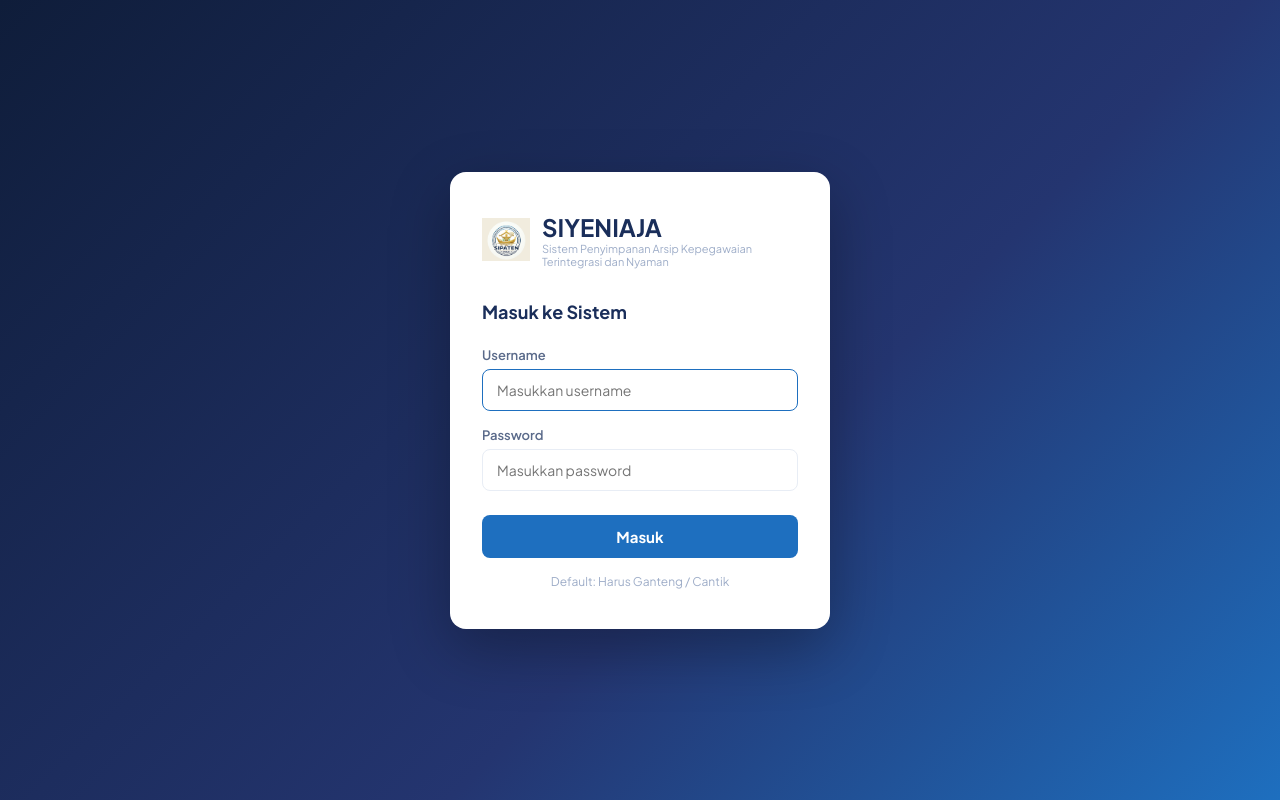
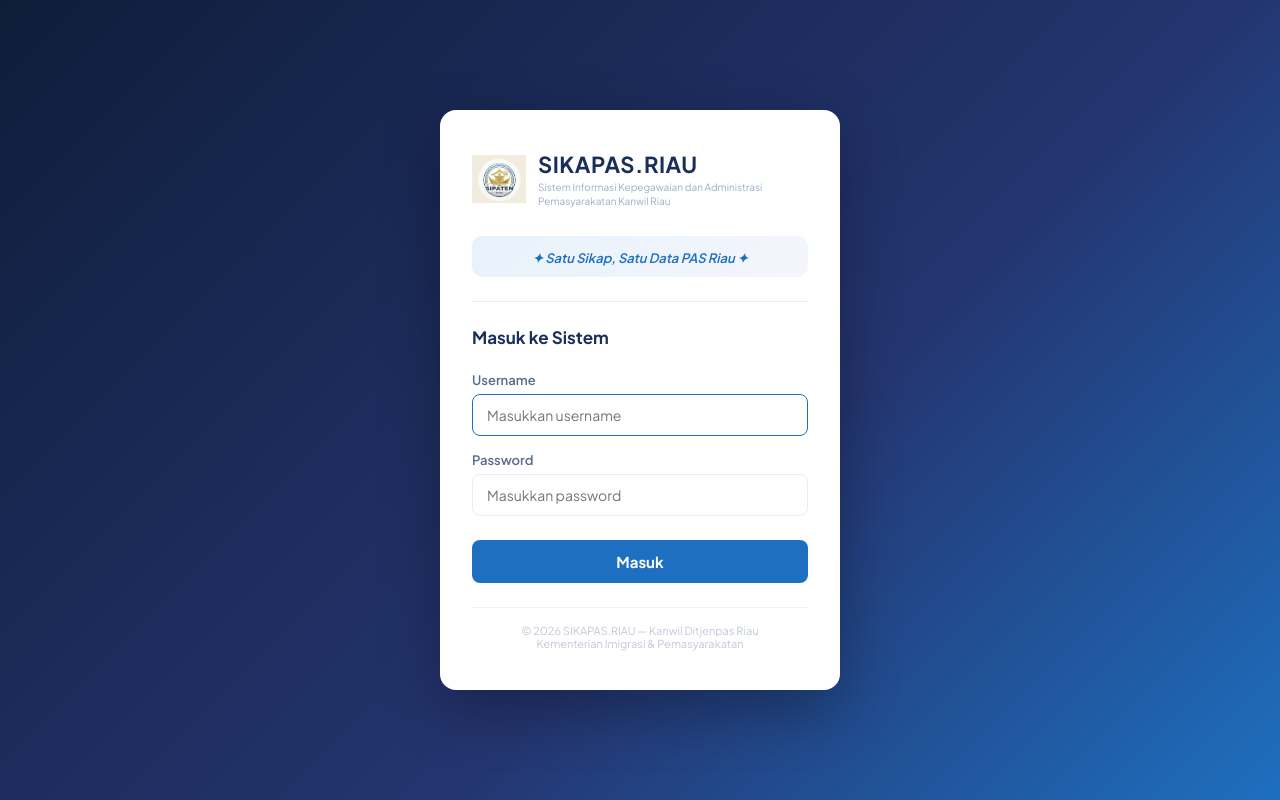
Before and after one commit to twisteersix-debug/sikapas, a PHP site: page /sipaten/login.php in a window 1280 px wide. Run offline with PHP 8.4, Linux system fonts and the light colour scheme.

Commit message:
Update login.php

```diff
--- a/login.php
+++ b/login.php
@@ -1,6 +1,6 @@
 <?php
 // ============================================================
-//  SIPATEN — Halaman Login
+//  SIKAPAS.RIAU — Halaman Login
 //  File: login.php
 // ============================================================
 require_once 'includes/config.php';
@@ -28,9 +28,9 @@ if ($_SERVER['REQUEST_METHOD'] === 'POST') {
             session_regenerate_id(true);
             $_SESSION['user_id'] = $user['id'];
             $_SESSION['user']    = [
-                'id'    => $user['id'],
-                'nama'  => $user['nama'],
-                'role'  => $user['role'],
+                'id'      => $user['id'],
+                'nama'    => $user['nama'],
+                'role'    => $user['role'],
                 'inisial' => strtoupper(substr($user['nama'], 0, 1)),
             ];
             header('Location: index.php');
@@ -48,17 +48,18 @@ if ($_SERVER['REQUEST_METHOD'] === 'POST') {
 <head>
 <meta charset="UTF-8">
 <meta name="viewport" content="width=device-width, initial-scale=1.0">
-<title>Login — SIYENIAJA</title>
+<title>Login — SIKAPAS.RIAU</title>
 <link href="https://fonts.googleapis.com/css2?family=Plus+Jakarta+Sans:wght@400;500;600;700&display=swap" rel="stylesheet">
 <style>
   *,*::before,*::after{box-sizing:border-box;margin:0;padding:0}
   body{font-family:'Plus Jakarta Sans',sans-serif;background:linear-gradient(135deg,#0f1d3a 0%,#243570 60%,#1e6fbf 100%);min-height:100vh;display:flex;align-items:center;justify-content:center}
-  .card{background:#fff;border-radius:16px;padding:2.5rem 2rem;width:100%;max-width:380px;box-shadow:0 20px 60px rgba(0,0,0,0.3)}
-  .logo{display:flex;align-items:center;gap:12px;margin-bottom:2rem}
-  .emblem{width:48px;height:48px;background:linear-gradient(135deg,#1a2e5a,#1e6fbf);border-radius:10px;display:flex;align-items:center;justify-content:center;font-size:22px}
-  .brand{font-size:24px;font-weight:700;color:#1a2e5a}
-  .tagline{font-size:11px;color:#9eadc8}
-  h2{font-size:18px;font-weight:700;color:#1a2e5a;margin-bottom:1.5rem}
+  .card{background:#fff;border-radius:16px;padding:2.5rem 2rem;width:100%;max-width:400px;box-shadow:0 20px 60px rgba(0,0,0,0.3)}
+  .logo{display:flex;align-items:center;gap:12px;margin-bottom:1.75rem}
+  .emblem{width:54px;height:54px;border-radius:10px;display:flex;align-items:center;justify-content:center;flex-shrink:0}
+  .brand{font-size:22px;font-weight:700;color:#1a2e5a;letter-spacing:.5px}
+  .tagline{font-size:10px;color:#9eadc8;margin-top:2px;line-height:1.4}
+  .divider{height:1px;background:#e8edf5;margin-bottom:1.5rem}
+  h2{font-size:17px;font-weight:700;color:#1a2e5a;margin-bottom:1.5rem}
   .form-group{margin-bottom:1rem}
   label{font-size:13px;font-weight:600;color:#5a6a8a;display:block;margin-bottom:6px}
   input{width:100%;padding:11px 14px;border:1.5px solid #e8edf5;border-radius:8px;font-size:14px;font-family:inherit;outline:none;transition:border-color .2s;color:#1a2e5a}
@@ -66,24 +67,40 @@ if ($_SERVER['REQUEST_METHOD'] === 'POST') {
   .btn{width:100%;padding:12px;background:#1e6fbf;color:#fff;border:none;border-radius:8px;font-size:15px;font-weight:700;font-family:inherit;cursor:pointer;margin-top:.5rem;transition:background .2s}
   .btn:hover{background:#1a2e5a}
   .error{background:#fce8e8;color:#9b2222;border-radius:8px;padding:10px 14px;font-size:13px;margin-bottom:1rem}
-  .hint{font-size:12px;color:#9eadc8;text-align:center;margin-top:1rem}
+  .footer-tag{font-size:11px;color:#c0c8d8;text-align:center;margin-top:1.5rem;padding-top:1rem;border-top:1px solid #f0f2f6}
+  .tagline-hero{background:linear-gradient(135deg,#e8f2fb,#f4f6fb);border-radius:10px;padding:10px 14px;margin-bottom:1.5rem;text-align:center}
+  .tagline-hero span{font-size:13px;font-weight:600;color:#1e6fbf;font-style:italic}
 </style>
 </head>
 <body>
 <div class="card">
+
+  <!-- Logo & Nama -->
   <div class="logo">
     <div class="emblem" style="background:none;padding:0">
-  <img src="logo.png" alt="SIPATEN" style="width:48px;height:48px;object-fit:contain;">
-</div>
+      <img src="logo.png" alt="SIKAPAS.RIAU"
+           style="width:54px;height:54px;object-fit:contain;"
+           onerror="this.style.display='none';this.parentElement.innerHTML='🏛️'">
+    </div>
     <div>
-      <div class="brand">SIYENIAJA</div>
-      <div class="tagline">Sistem Penyimpanan Arsip Kepegawaian Terintegrasi dan Nyaman</div>
+      <div class="brand">SIKAPAS.RIAU</div>
+      <div class="tagline">Sistem Informasi Kepegawaian dan Administrasi<br>Pemasyarakatan Kanwil Riau</div>
     </div>
   </div>
+
+  <!-- Tagline -->
+  <div class="tagline-hero">
+    <span>✦ Satu Sikap, Satu Data PAS Riau ✦</span>
+  </div>
+
+  <div class="divider"></div>
+
   <h2>Masuk ke Sistem</h2>
+
   <?php if ($error): ?>
     <div class="error"><?= htmlspecialchars($error) ?></div>
   <?php endif; ?>
+
   <form method="POST">
     <div class="form-group">
       <label>Username</label>
@@ -96,7 +113,12 @@ if ($_SERVER['REQUEST_METHOD'] === 'POST') {
     </div>
     <button type="submit" class="btn">Masuk</button>
   </form>
-  <div class="hint">Default: Harus Ganteng / Cantik</div>
+
+  <div class="footer-tag">
+    © 2026 SIKAPAS.RIAU — Kanwil Ditjenpas Riau<br>
+    Kementerian Imigrasi &amp; Pemasyarakatan
+  </div>
+
 </div>
 </body>
 </html>
```
